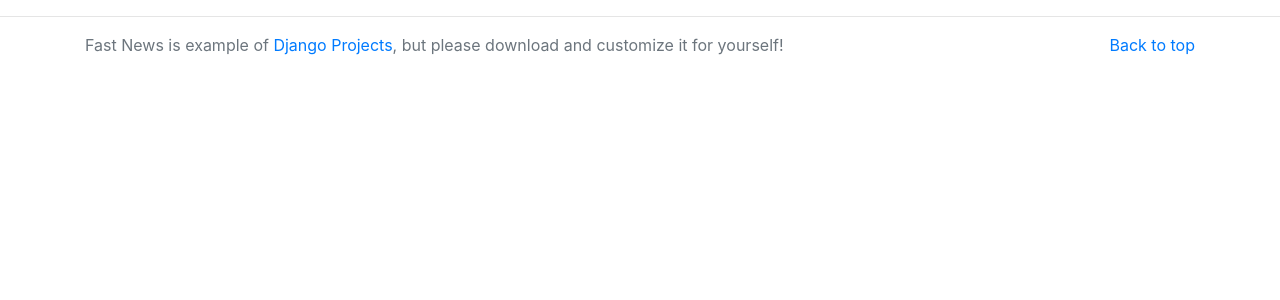
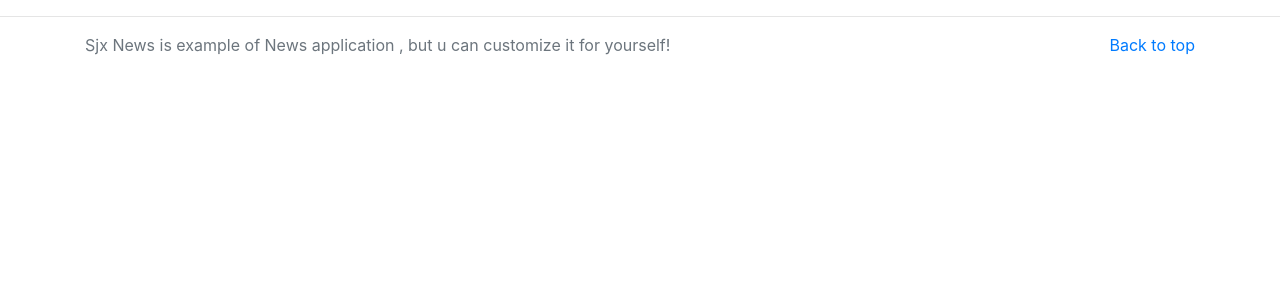
Before and after one commit to SjxSubham/News-Aggregator, a Django app: template mynews/main/templates/base.html in a window 1280 px wide. Shown: the part 56-356 px from the top of the page. Run offline with Django 3.2, Linux system fonts and the light colour scheme; the template is opened without the code that fills it, so the values that code supplies are empty; some libraries are stand-ins or nearby versions.

Commit message:
Template u can use and modify urself

```diff
--- a/mynews/main/templates/base.html
+++ b/mynews/main/templates/base.html
@@ -43,7 +43,7 @@
     <p class="float-right">
       <a href="#">Back to top</a>
     </p>
-    <p>Fast News is example of <a href="https://projectsplaza.com/">Django Projects</a>, but please download and customize it for yourself!</p>
+    <p>Sjx News is example of News application </a>, but u can customize it for yourself!</p>
   </div>
 </footer>
 </body>
--- a/mynews/mynews/settings.py
+++ b/mynews/mynews/settings.py
@@ -25,7 +25,7 @@ SECRET_KEY = 'django-insecure-us-_u!5mvok&5!yz1hj4kzrjzxi#*9lg1%(=vo)dz#68ojt8_2
 # SECURITY WARNING: don't run with debug turned on in production!
 DEBUG = True
 
-ALLOWED_HOSTS = ['sjx-news.netlify.app']
+ALLOWED_HOSTS = ['127.0.0.1']
 
 
 # Application definition
```
